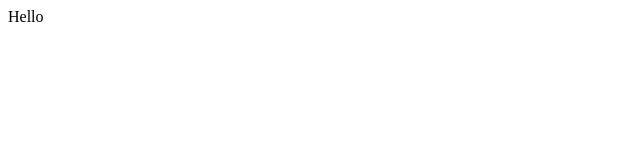
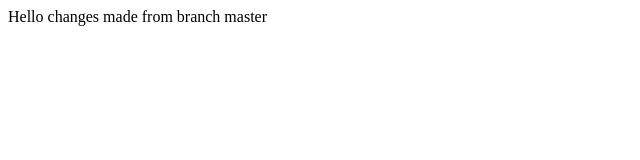
Before and after one commit to sghosh087/git-practice1, a plain HTML site: page index.html in a window 1280 px wide. Shown: the whole page, without its empty margins (0-640 px from the left). Drawn offline with Linux system fonts and the light colour scheme.

Commit message:
Changes made from master branch.

```diff
--- a/index.html
+++ b/index.html
@@ -1 +1 @@
-<p>Hello</p>
+<p>Hello changes made from branch master</p>
```
